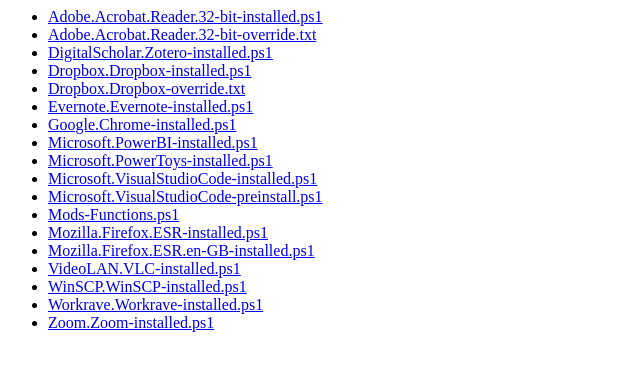
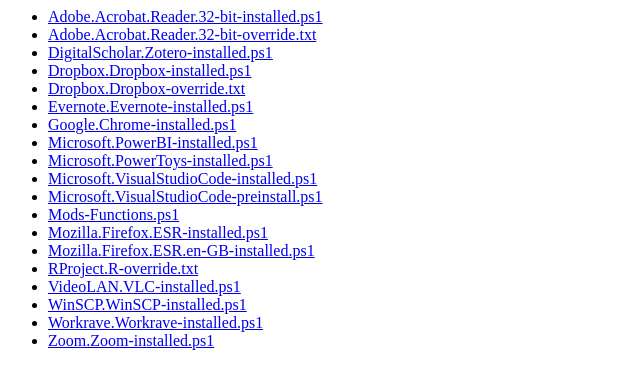
Before and after one commit to DF-UEA/df-uea.github.io, a plain HTML site: page wau-mods/index.html in a window 1280 px wide. Shown: the whole page, without its empty margins (0-640 px from the left). Drawn offline with Linux system fonts and the light colour scheme.

Commit message:
Updated index.html

```diff
--- a/wau-mods/index.html
+++ b/wau-mods/index.html
@@ -13,6 +13,7 @@
 <li><a href='Mods-Functions.ps1'>Mods-Functions.ps1</a></li>
 <li><a href='Mozilla.Firefox.ESR-installed.ps1'>Mozilla.Firefox.ESR-installed.ps1</a></li>
 <li><a href='Mozilla.Firefox.ESR.en-GB-installed.ps1'>Mozilla.Firefox.ESR.en-GB-installed.ps1</a></li>
+<li><a href='RProject.R-override.txt'>RProject.R-override.txt</a></li>
 <li><a href='VideoLAN.VLC-installed.ps1'>VideoLAN.VLC-installed.ps1</a></li>
 <li><a href='WinSCP.WinSCP-installed.ps1'>WinSCP.WinSCP-installed.ps1</a></li>
 <li><a href='Workrave.Workrave-installed.ps1'>Workrave.Workrave-installed.ps1</a></li>
```
